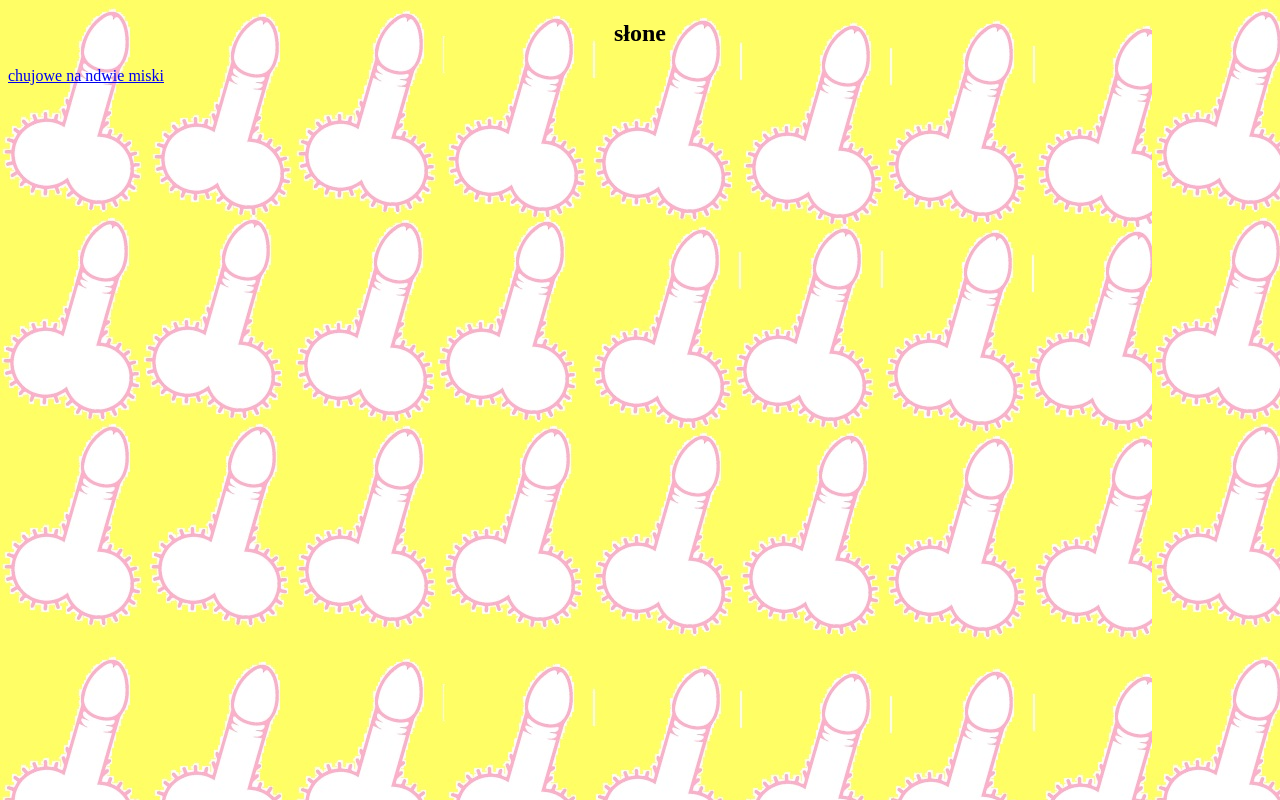
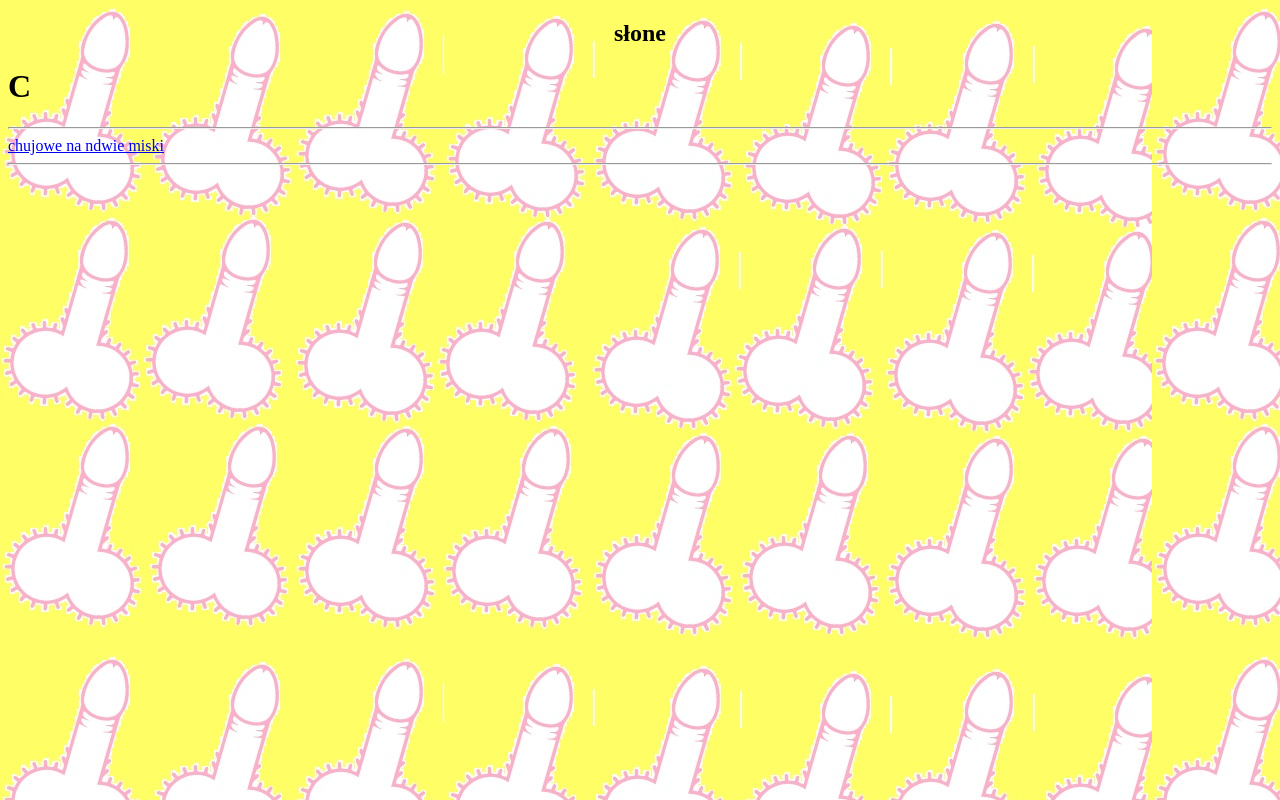
Before and after one commit to Kacperjo/A-wypierdalaj-chuju, a plain HTML site: page slone.html in a window 1280 px wide. Drawn offline with Linux system fonts and the light colour scheme.

Commit message:
Add heading and horizontal rules to slone.html

```diff
--- a/slone.html
+++ b/slone.html
@@ -9,10 +9,17 @@
     <h2 align="center">
       słone
     </h2>
+
+	<h1>C</h1>
+	<hr>
 	<a href="chujowe-na-dwie-miski.html">
 		chujowe na ndwie miski
 	</a>
 	<br>
 
+
+	<hr>
+
+
   </body>
 </html>
```
